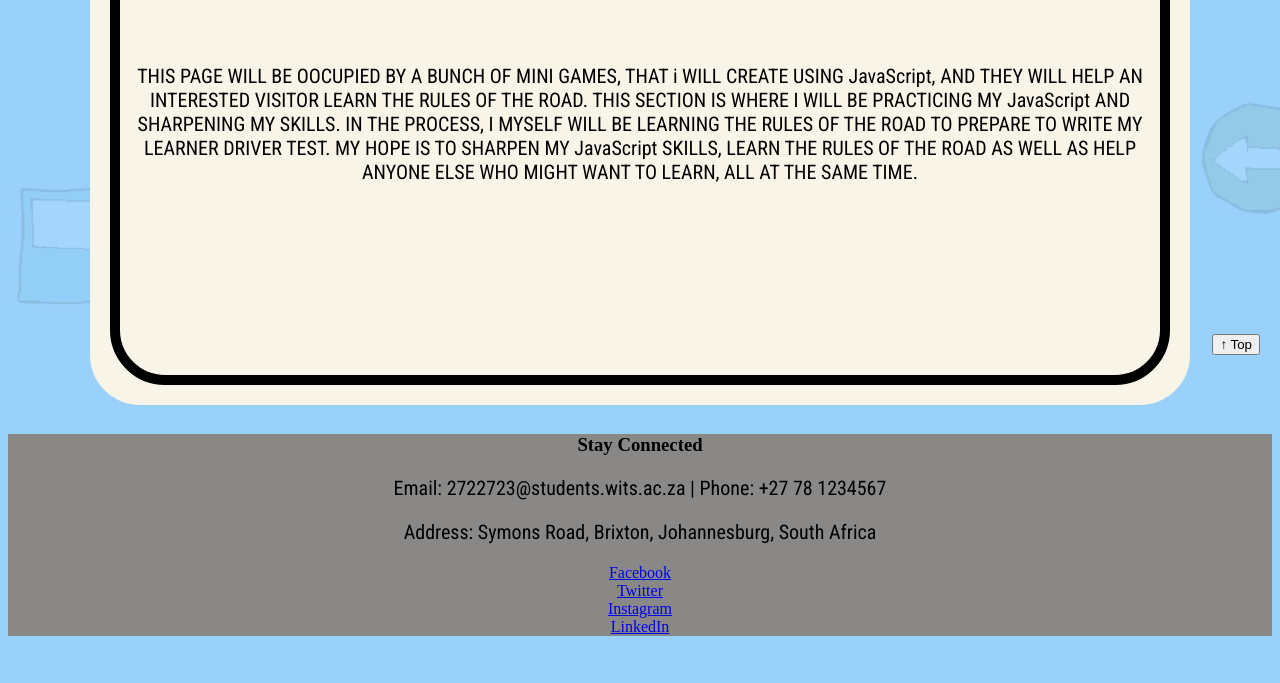
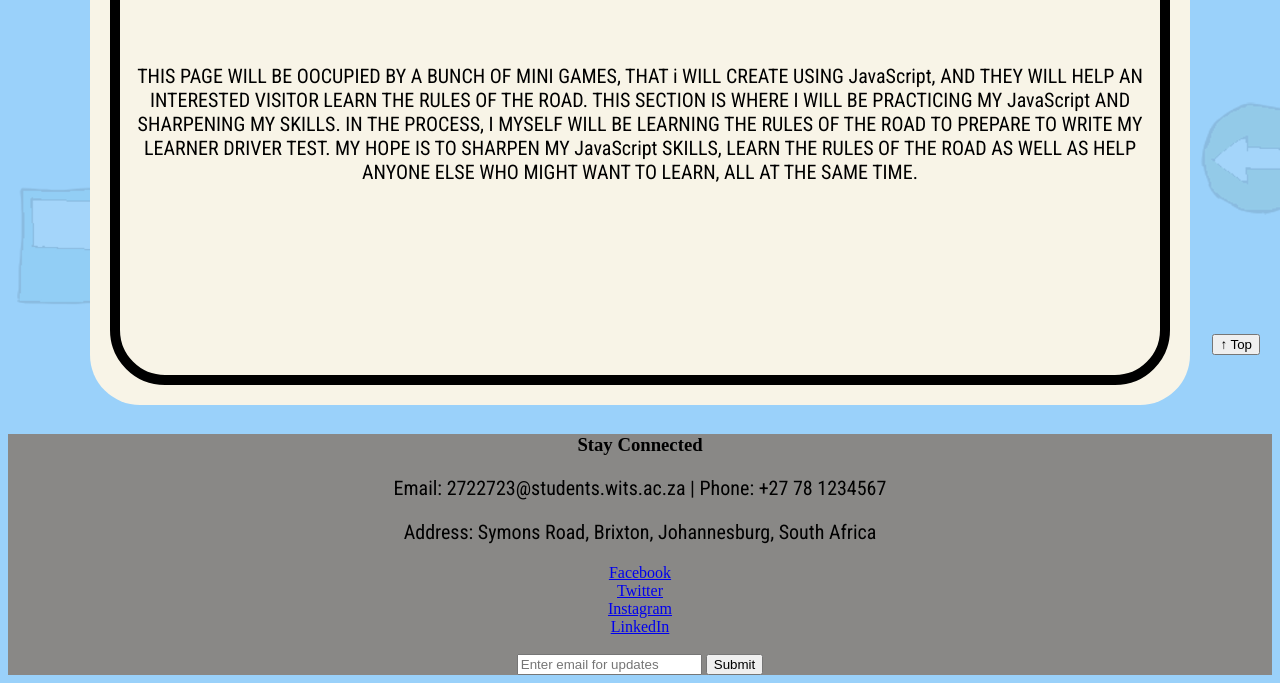
Before and after one commit to Rella400/DIGA3008A, a plain HTML site: page pages/learn.html in a window 1280 px wide. Shown: the part 425-1108 px from the top of the page. Before the commit the page ends 1069 px from the top, so only its background shows below. Drawn offline with nearby package versions, Linux system fonts and the light colour scheme.

Commit message:
Added email input to footer

```diff
--- a/js/universal.js
+++ b/js/universal.js
@@ -1,3 +1,13 @@
 function scrollToTop() {
   window.scrollTo({ top: 0, behavior: "smooth" });
 }
+
+
+function checkEmail() {
+  const email = document.getElementById("email").value;
+  if (!email.includes("@")) {
+    alert("Please enter a valid email.");
+  } else {
+    alert("Thank you!");
+  }
+}
--- a/pages/learn.html
+++ b/pages/learn.html
@@ -69,6 +69,10 @@
                 <li><a href="#">Twitter</a></li>
                 <li><a href="#">Instagram</a></li>
                 <li><a href="#">LinkedIn</a></li>
+                            <br>
+             <input id="email" placeholder="Enter email for updates">
+            <button onclick="checkEmail()">Submit</button>
+            <br>
             </ul>
         </footer>
 </body>
```
Also changed, not shown: index.html (+7 -0 lines), pages/blog.html (+4 -0 lines), pages/blog1.html (+4 -0 lines), pages/blog2.html (+4 -0 lines), pages/blog3.html (+4 -0 lines), pages/blog4.html (+4 -0 lines), pages/blog5.html (+5 -0 lines), pages/blog6.html (+4 -0 lines), pages/blog7.html (+4 -0 lines), pages/design.html (+4 -0 lines), pages/essay1.html (+4 -0 lines), pages/essay2.html (+4 -0 lines), pages/essay3.html (+4 -0 lines), pages/essays.html (+4 -0 lines), 2 more files.
